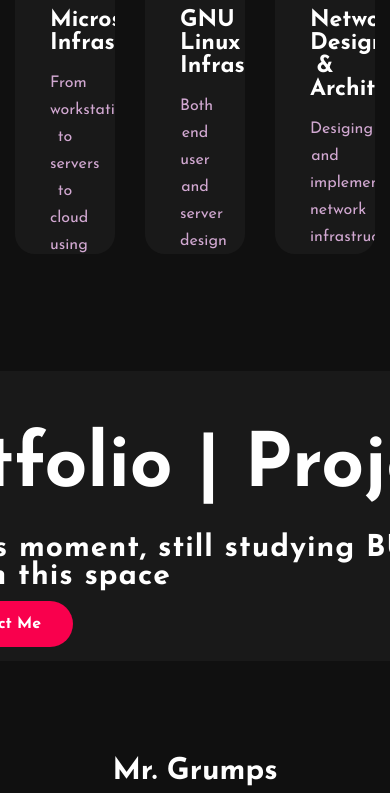
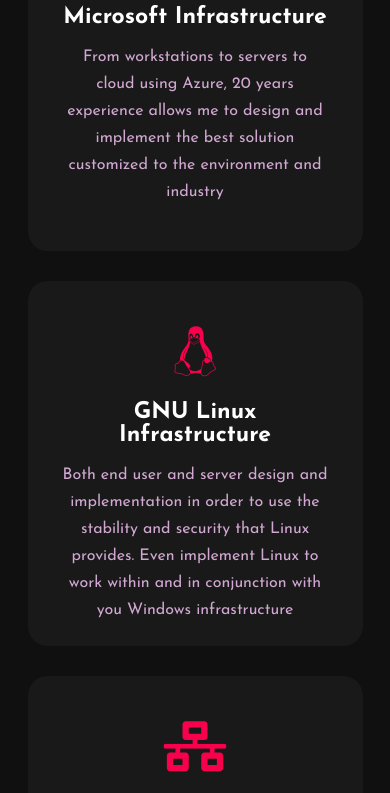
Before and after one commit to MrGrumps/mrgrumps.github.io, a plain HTML site: page index.html in a window 390 px wide. Shown: the part 2050-2843 px from the top of the page. Drawn offline with Linux system fonts and the light colour scheme.

Commit message:
Changed box css settings

```diff
--- a/css/style.css
+++ b/css/style.css
@@ -175,11 +175,23 @@ button:hover{
 	margin: 30px auto;
 	text-align: center;
 }
+/*.box{
+	display: flex;
+	justify-content: center;
+	align-items: center;
+	min-height: 400px;
+}*/
 .box{
 	display: flex;
 	justify-content: center;
 	align-items: center;
 	min-height: 400px;
+	flex-direction: row;
+}
+@media (max-width: 800px) {
+	.box {
+		flex-direction: column;
+	}
 }
 .card{
 	height: 365px;
```
